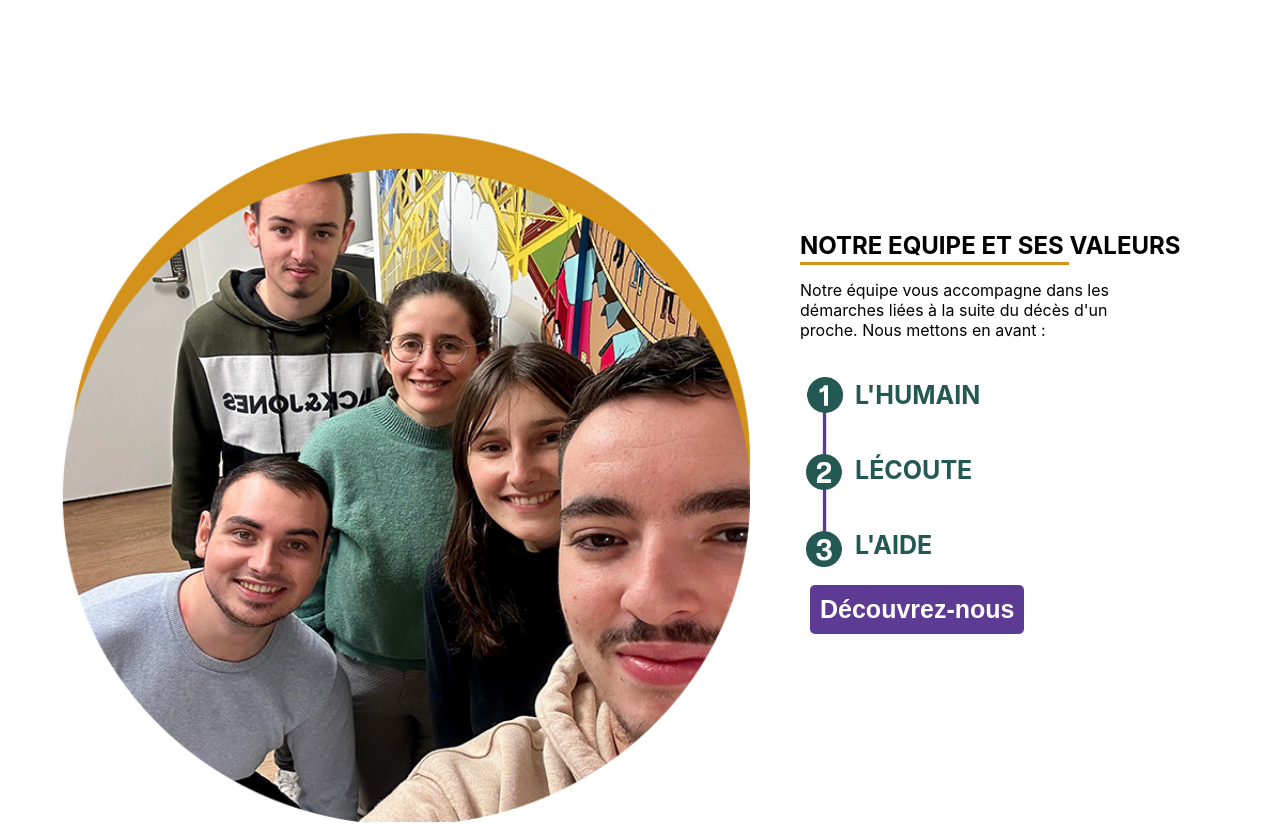
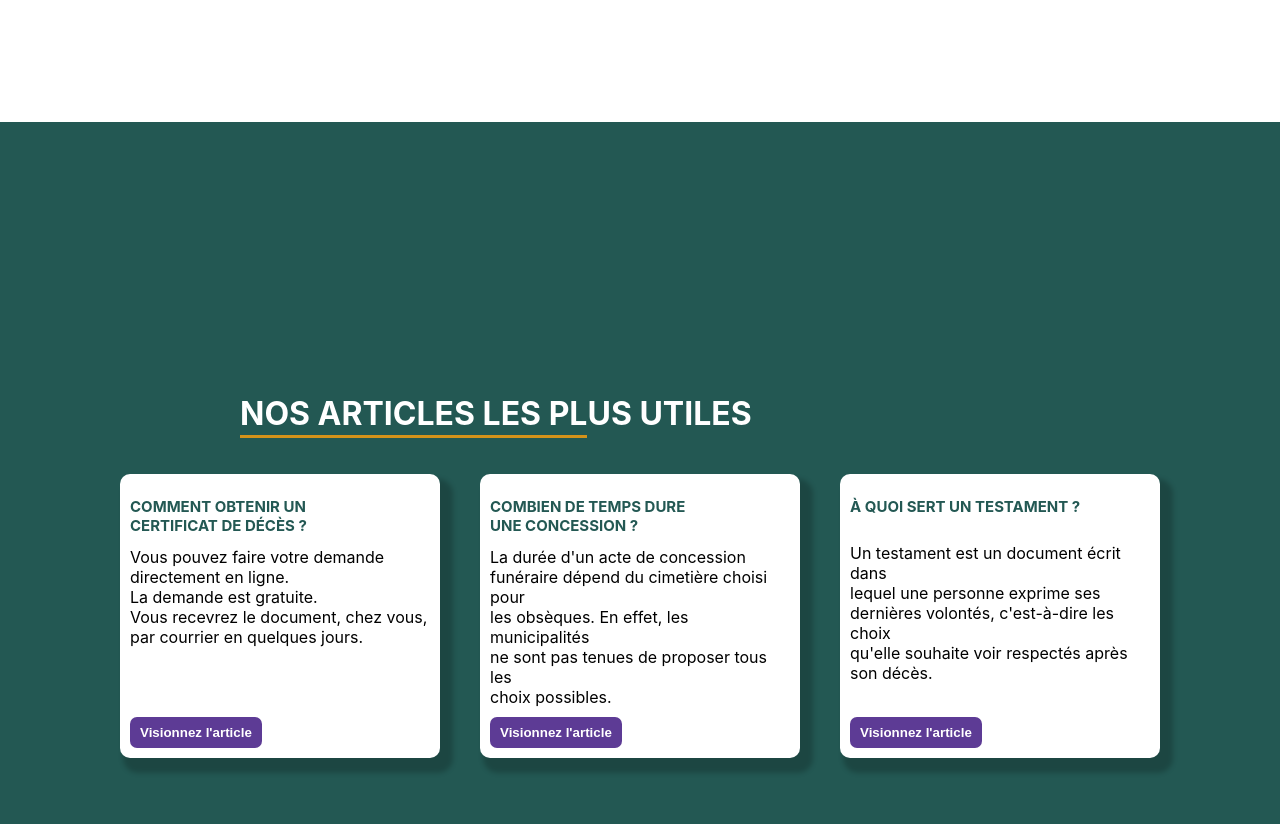
Before and after one commit to GColloch/My-Digital-Proejct-B3, a React (Create React App) app in the folder frontend/: page / in a window 1280 px wide. Shown: the part 3680-4504 px from the top of the page. Built offline with nearby package versions, Linux system fonts and the light colour scheme.

Commit message:
bloc articles finis

```diff
--- /dev/null
+++ b/frontend/src/components/NosArticles.jsx
@@ -0,0 +1,54 @@
+import React from 'react'
+import '../styles/NosArticles.scss'
+const NosArticles = () => {
+  return (
+    <div id='blocarticles'>
+      <div className='titlearticles'>
+        <h1>
+          <span>NOS ARTICLES LES PL</span>US UTILES
+        </h1>
+      </div>
+      <div className='card-containerarticles'>
+        <div className='articles'>
+          <h2>COMMENT OBTENIR UN <br />
+            CERTIFICAT DE DÉCÈS ?
+          </h2>
+          <p>
+            Vous pouvez faire votre demande<br />
+            directement en ligne.<br />
+            La demande est gratuite.<br />
+            Vous recevrez le document, chez vous,<br />
+            par courrier en quelques jours.
+          </p>
+          <button>Visionnez l'article</button>
+        </div>
+        <div className='articles'>
+          <h2>COMBIEN DE TEMPS DURE <br />
+            UNE CONCESSION ?
+          </h2>
+          <p>
+            La durée d'un acte de concession <br />
+            funéraire dépend du cimetière choisi pour <br />
+            les obsèques. En effet, les municipalités<br />
+            ne sont pas tenues de proposer tous les <br />
+            choix possibles.
+          </p>
+          <button>Visionnez l'article</button>
+        </div>
+        <div className='articles'>
+          <h2>À QUOI SERT UN TESTAMENT ?</h2>
+          <p className='testament'>
+            Un testament est un document écrit dans<br />
+            lequel une personne exprime ses<br />
+            dernières volontés, c'est-à-dire les choix <br />
+            qu'elle souhaite voir respectés après <br />
+            son décès.
+          </p>
+          <button>Visionnez l'article</button>
+        </div>
+      </div>
+    </div>
+  )
+}
+
+export default NosArticles
--- a/frontend/src/pages/Accueil.jsx
+++ b/frontend/src/pages/Accueil.jsx
@@ -1,5 +1,6 @@
 import Avantages from '../components/Avantages'
 import Footer from '../components/Footer'
+import NosArticles from '../components/NosArticles'
 import NosProfessionnels from '../components/NosProfessionnels'
 import NosServices from '../components/NosServices'
 import NotreEquipe from '../components/NotreEquipe'
@@ -14,6 +15,7 @@ function Home () {
       <Avantages />
       <NosServices />
       <NosProfessionnels />
+      <NosArticles />
       <NotreEquipe />
       <Footer />
     </>
--- /dev/null
+++ b/frontend/src/styles/NosArticles.scss
@@ -0,0 +1,57 @@
+#blocarticles {
+  background-color: #235853;
+  width: 100%;
+  display: flex;
+  flex-direction: column;
+}
+
+.titlearticles {
+  padding-top: 250px;
+  padding-left: 240px;
+}
+
+h1 {
+  color: white;
+}
+
+.card-containerarticles {
+  display: flex;
+  margin: auto;
+}
+
+.articles {
+  background-color: #fff;
+  border-radius: 10px;
+  box-shadow: 8px 10px 5px 5px rgba(0, 0, 0, 0.2);
+  margin: 20px;
+  width: 300px;
+  display: flex;
+  flex-direction: column;
+  align-items: flex-start;
+  padding: 10px;
+  margin-bottom: 300px;
+}
+
+.articles h2 {
+  color: #235853;
+  font-size: 15px;
+}
+
+.articles p {
+  padding-bottom: 10px;
+  align-self: stretch; /* Ajouter l'alignement automatique sur toute la largeur */
+}
+.articles .testament {
+  padding-top: 15px;
+}
+
+.articles button {
+  background-color: #5d3b95;
+  color: #fff;
+  border: none;
+  font-weight: bold;
+  padding: 8px 10px;
+  border-radius: 7px;
+  cursor: pointer;
+  margin-top: auto;
+}
--- a/frontend/src/styles/NosProfessionnels.scss
+++ b/frontend/src/styles/NosProfessionnels.scss
@@ -69,7 +69,7 @@
   color: white;
   margin-top: 10px;
   border-radius: 15px;
-  padding: 5px 10px;
+  padding: 3px 10px;
   margin: 0;
 }
 
```
